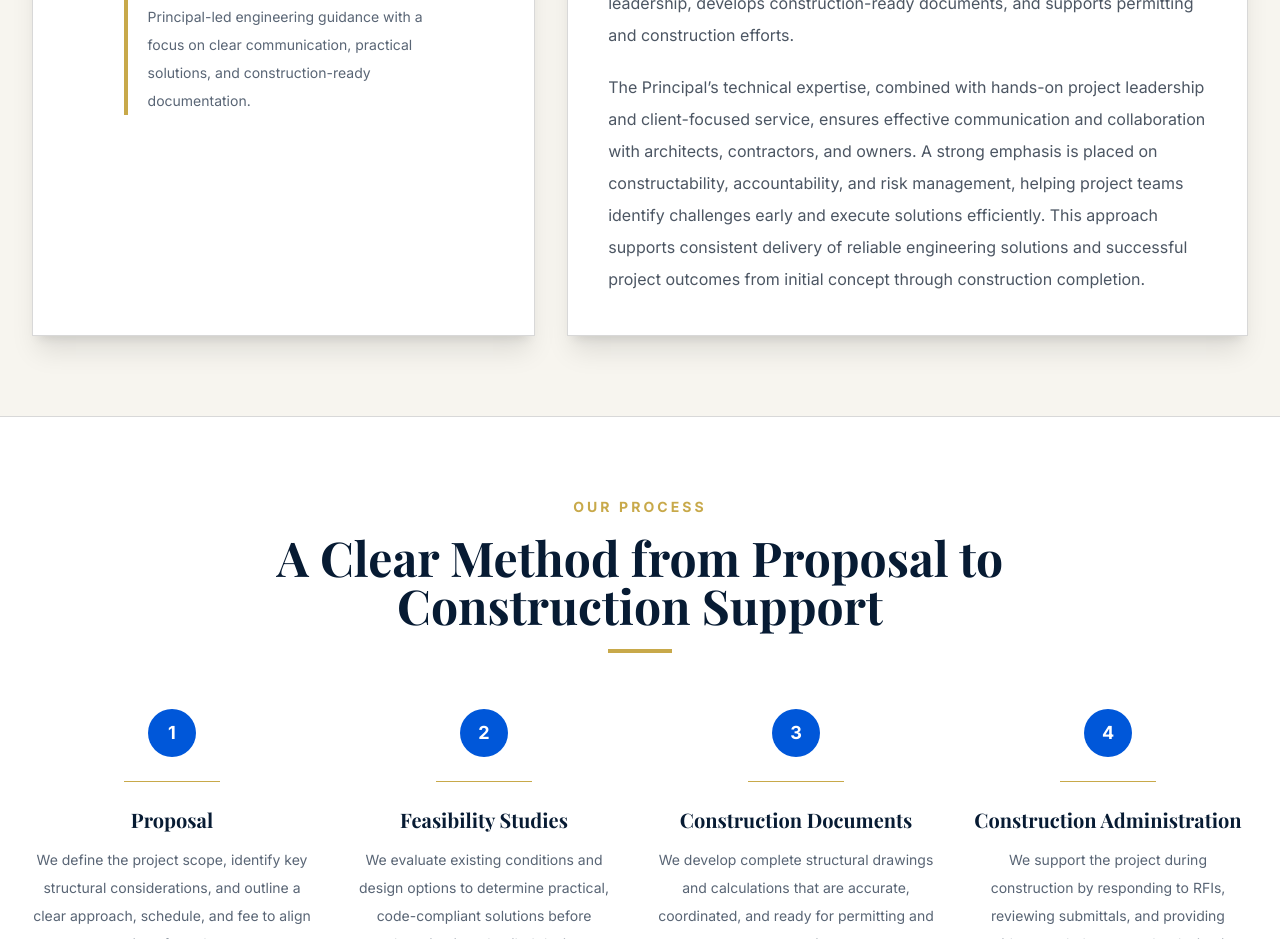
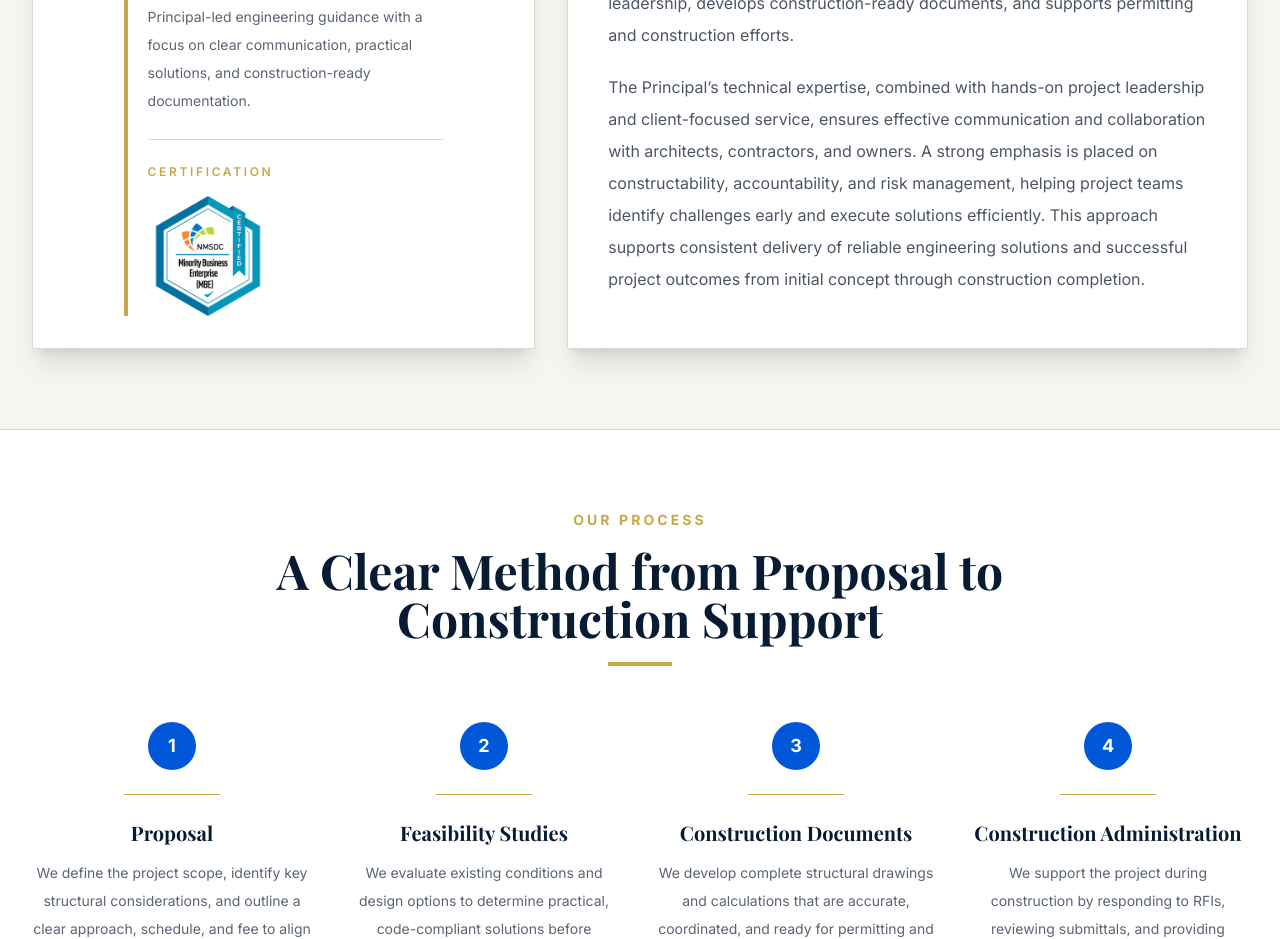
Before and after one commit to Richomen/ROYAL-structural-engineers, a Next.js app: page / in a window 1280 px wide. Shown: the part 3660-4599 px from the top of the page. Built offline with nearby package versions, Linux system fonts and the light colour scheme; a web font is replaced by a local one.

Commit message:
page.tsx
Added certification section with image to the page.

```diff
--- a/app/page.tsx
+++ b/app/page.tsx
@@ -339,6 +339,21 @@ export default function Home() {
         Principal-led engineering guidance with a focus on clear communication,
         practical solutions, and construction-ready documentation.
       </p>
+      <div className="mt-6 border-t border-[#d8d8d8] pt-6">
+     <p className="mb-4 text-xs font-semibold uppercase tracking-[0.22em] text-[#c8a94a]">
+    Certification
+    </p>
+
+    <div className="flex justify-start">
+    <Image
+      src="/mbe-certification.png"
+      alt="MBE Certification"
+      width={140}
+      height={140}
+      className="h-auto w-[120px] object-contain"
+          />
+        </div>
+      </div>
     </div>
   </div>
 </div>
```
